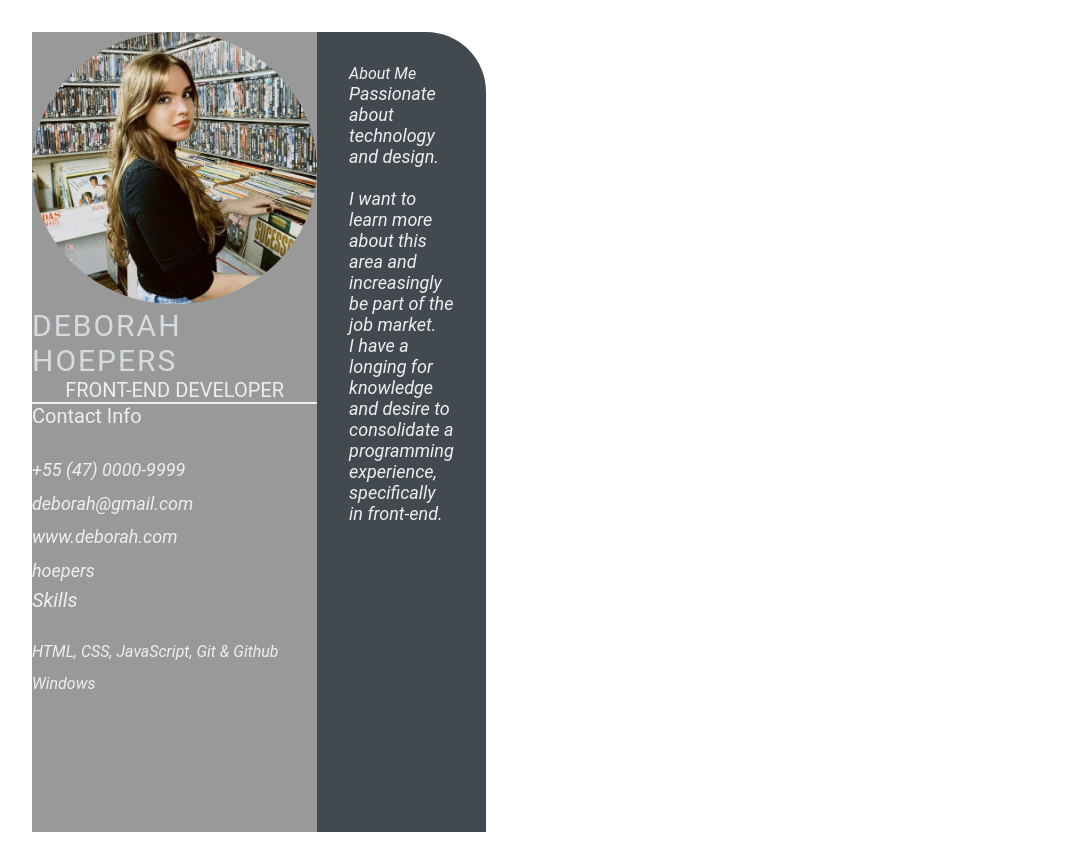
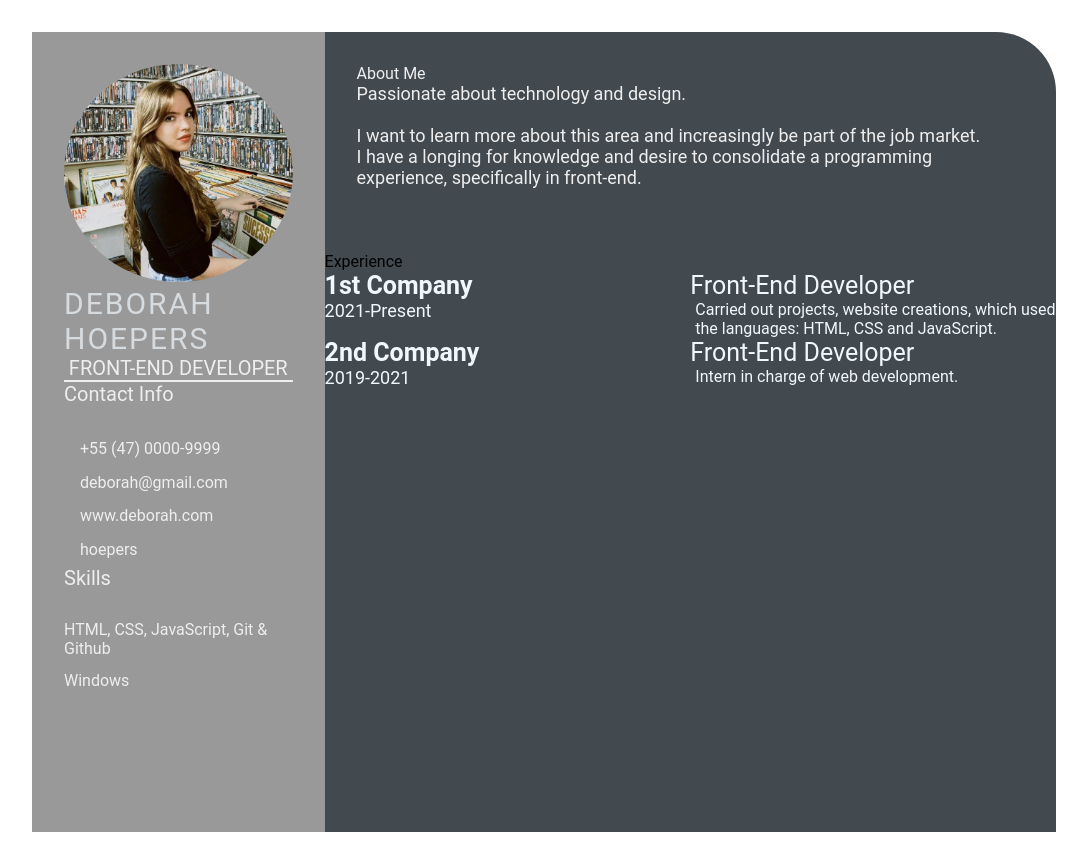
Before and after one commit to hoepersw/devweekgit.github.io, a plain HTML site: page index.html in a window 1280 px wide. Shown: the whole page, without its empty margins (96-1183 px from the left). Drawn offline with Linux system fonts and the light colour scheme.

Commit message:
feature: add index.html, style.css (#3)

```diff
--- a/index.html
+++ b/index.html
@@ -11,7 +11,7 @@
 <body>
     <main class="resume-contents">
         <section class="left-section">
-            <section class="left-section-content">
+            <section class="left-section-contents">
                 <div class="profile">
                     <img class="profile-image" src="img/profile-image.jpeg" alt="profile image">
                     <p class="name">Deborah Hoepers</p>
@@ -20,10 +20,14 @@
                 <div class="contact-info">
                     <p class="left-title">Contact Info</p>
                     <ul>
-                        <li><i class="fa fa-phone"</i>+55 (47) 0000-9999</li>
-                        <li><i class="fa fa-envelope"</i>deborah@gmail.com</li>
-                        <li><i class="fa fa-globe"</i>www.deborah.com</li>
-                        <li><i class="fa fa-github"</i>hoepers</li>
+                        <li><i class="fa fa-phone"></i>+55 (47) 0000-9999
+                        </li>
+                        <li><i class="fa fa-envelope"></i>deborah@gmail.com
+                        </li>
+                        <li><i class="fa fa-globe"></i>www.deborah.com
+                        </li>
+                        <li><i class="fa fa-github"></i>hoepers
+                        </li>
                     </ul>
                 </div>
                 <div class="skills">
@@ -35,7 +39,6 @@
                 </div>
             </section>
         </section>
-
         <section class="right-section">
                 <div class="right-section-contents">
                     <section class="about gap">
@@ -47,6 +50,31 @@
                         </p>
                     </section>
                 </div>
+        <section class="experience gap">
+            <div class="right title">Experience</div>
+            <div class="experience-contents">
+                <div class="exp-left">
+                    <p class="exp-company-name">1st Company</p>
+                    <p class="exp-time-period">2021-Present</p>
+                </div>
+                <div class="exp-right">
+                    <p class="exp-position">Front-End Developer</p>
+                    <p class="exp-desc">
+                        Carried out projects, website creations, which used the languages: HTML, CSS and JavaScript.
+                    </p>
+                </div>
+                <div class="exp-left">
+                    <p class="exp-company-name">2nd Company</p>
+                    <p class="exp-time-period">2019-2021</p>
+                </div>
+                <div class="exp-right">
+                    <p class="exp-position">Front-End Developer</p>
+                    <p class="exp-desc">
+                        Intern in charge of web development.
+                    </p>
+                </div>
+            </div>
+        </section>
         </section>
 
 
--- a/style.css
+++ b/style.css
@@ -101,3 +101,38 @@
     font-size: 18px;
     color: #eeeeee;
 }
+
+.experience-contents,
+.education-contents,
+.awards-contents {
+    display: grid;
+    grid-template-columns: repeat(2, 1fr);
+    padding-bottom: 2rem;
+    color: #F1F8FD;
+}
+
+.exp-company-name,
+.education-school-name,
+.awards-company-name {
+    font-size: 25px;
+    font-weight: bold;
+}
+
+.exp-time-period,
+.educationp-time-period,
+.awards-time-period {
+    font-size: 18px;
+}
+
+.exp-position,
+.education-subject,
+.awards-name {
+    font-size: 25px;
+}
+
+.exp-desc,
+.education-desc,
+.awards-desc {
+    font-size: 16px;
+    padding-left: 5px;
+}
```
